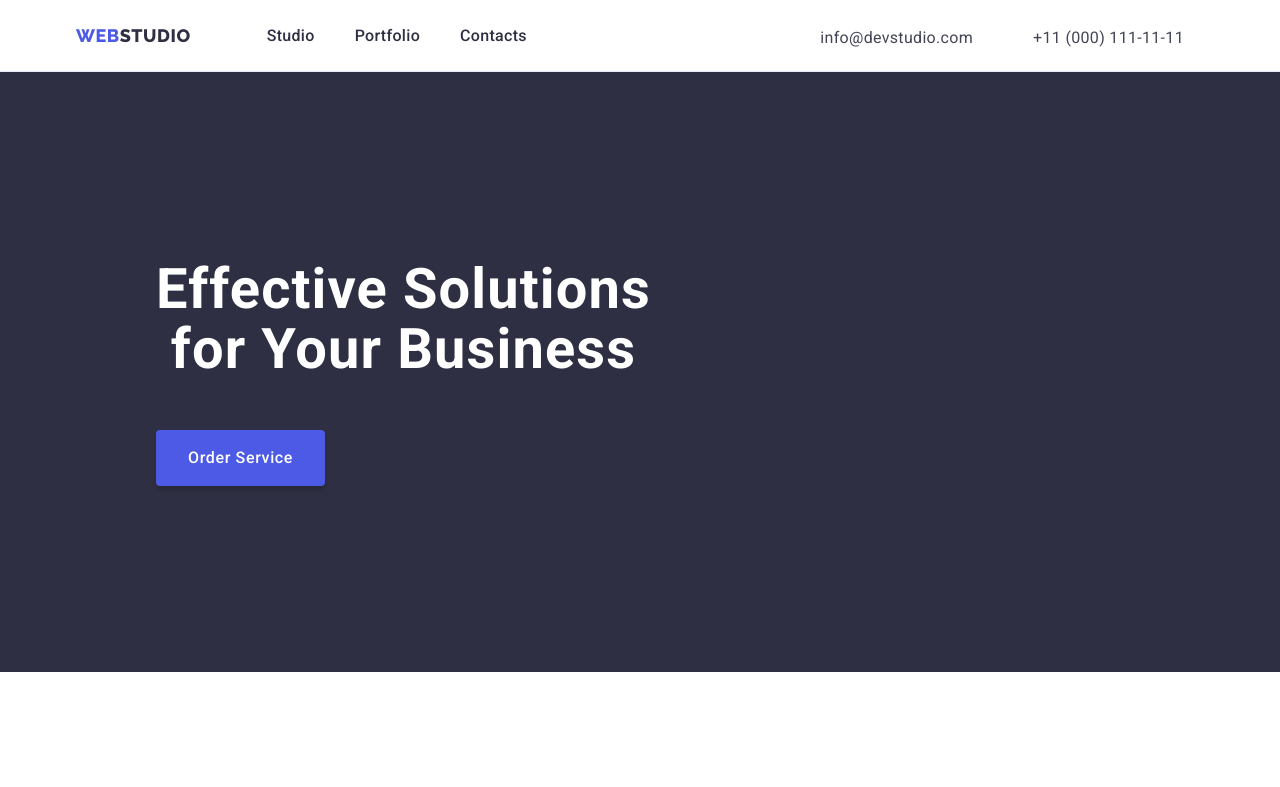
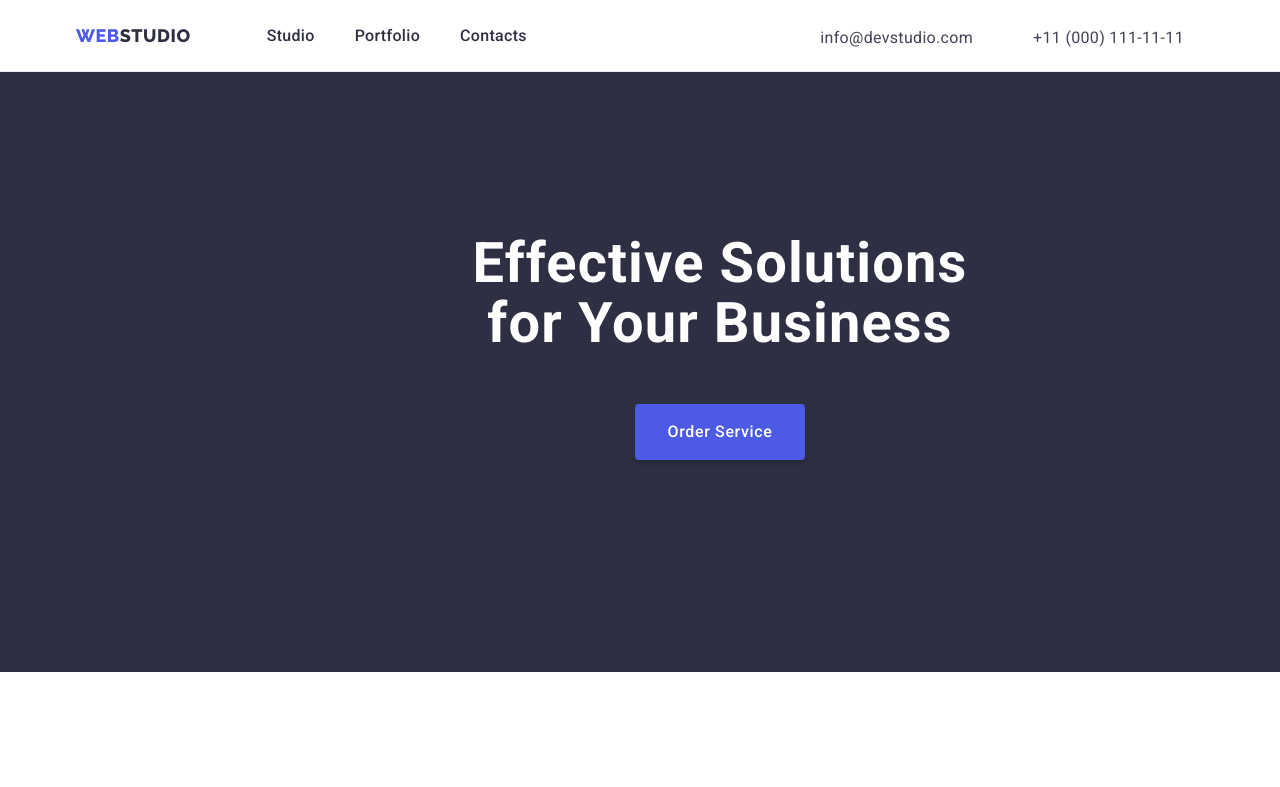
Before and after one commit to PiotrFrontczak/goit-markup-hw-07, a plain HTML site: page index.html in a window 1280 px wide. Shown: the top 787 px of the page. Drawn offline with nearby package versions, Linux system fonts and the light colour scheme.

Commit message:
Update styles.css

```diff
--- a/css/styles.css
+++ b/css/styles.css
@@ -85,7 +85,7 @@ button {
     height: 56px;
     box-shadow: 0px 4px 4px 0px #00000026;
     border-radius: 4px;
-    margin-top: 50px;
+    margin: 50px auto;
     display: block;
     border: none;
 }
@@ -246,6 +246,7 @@ button:focus {
     flex-direction: column;
     align-items: center;
     padding: 188px 0;
+    justify-content: center;
 }
 
 .second-section {
@@ -264,7 +265,8 @@ button:focus {
     letter-spacing: 0.02em;
     color: var(--color-white);
     display: flex;
-    max-width: 496px;
+    min-width: 496px;
+    justify-content: center;
 }
 
 .h-text {
@@ -355,7 +357,7 @@ button:focus {
 
 .feature {
     height: 104px;
-    width: calc((100% - 72px) / 4);
+    width: 264px;
     gap: 8px;
     display: flex;
     flex-direction: column;
```
